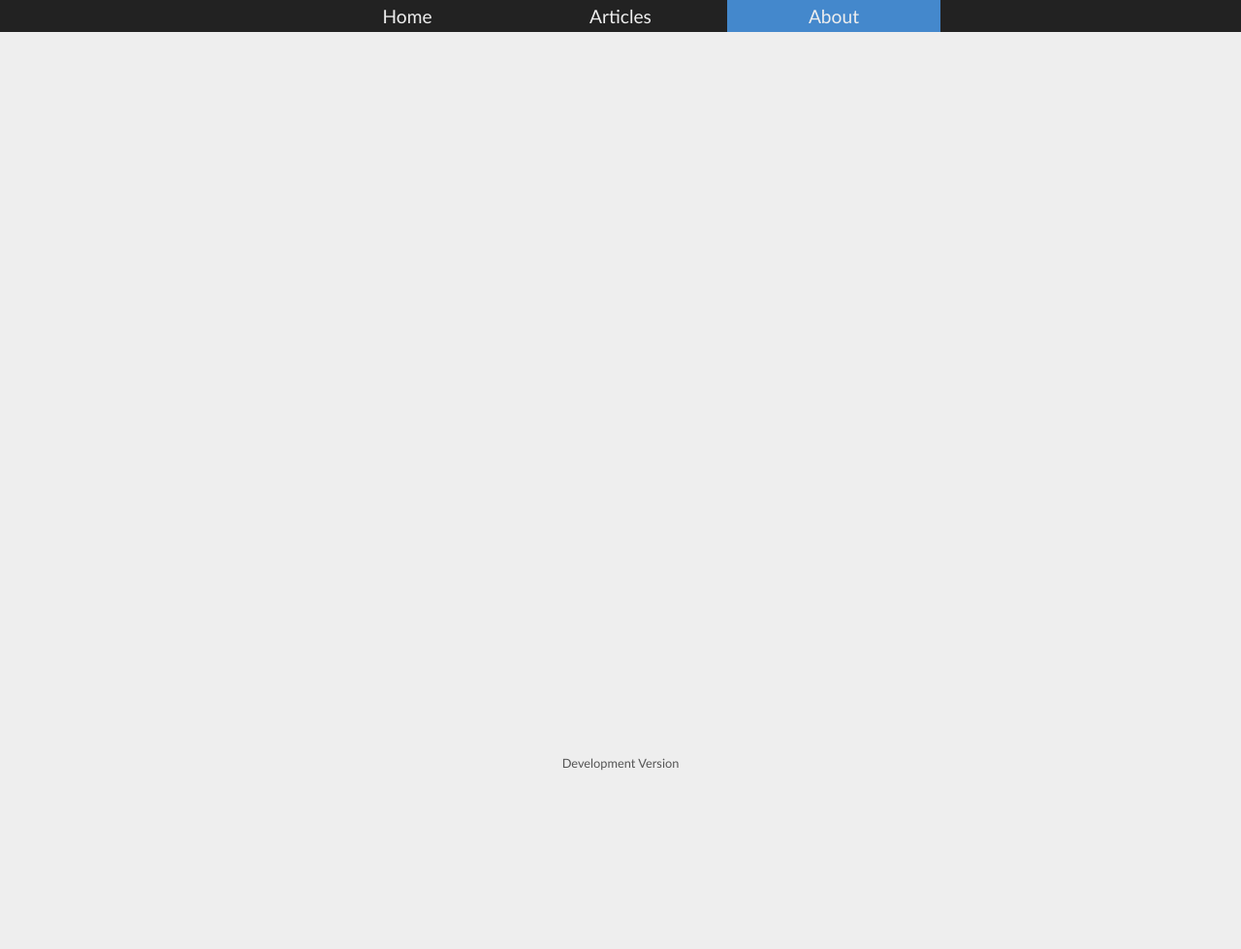
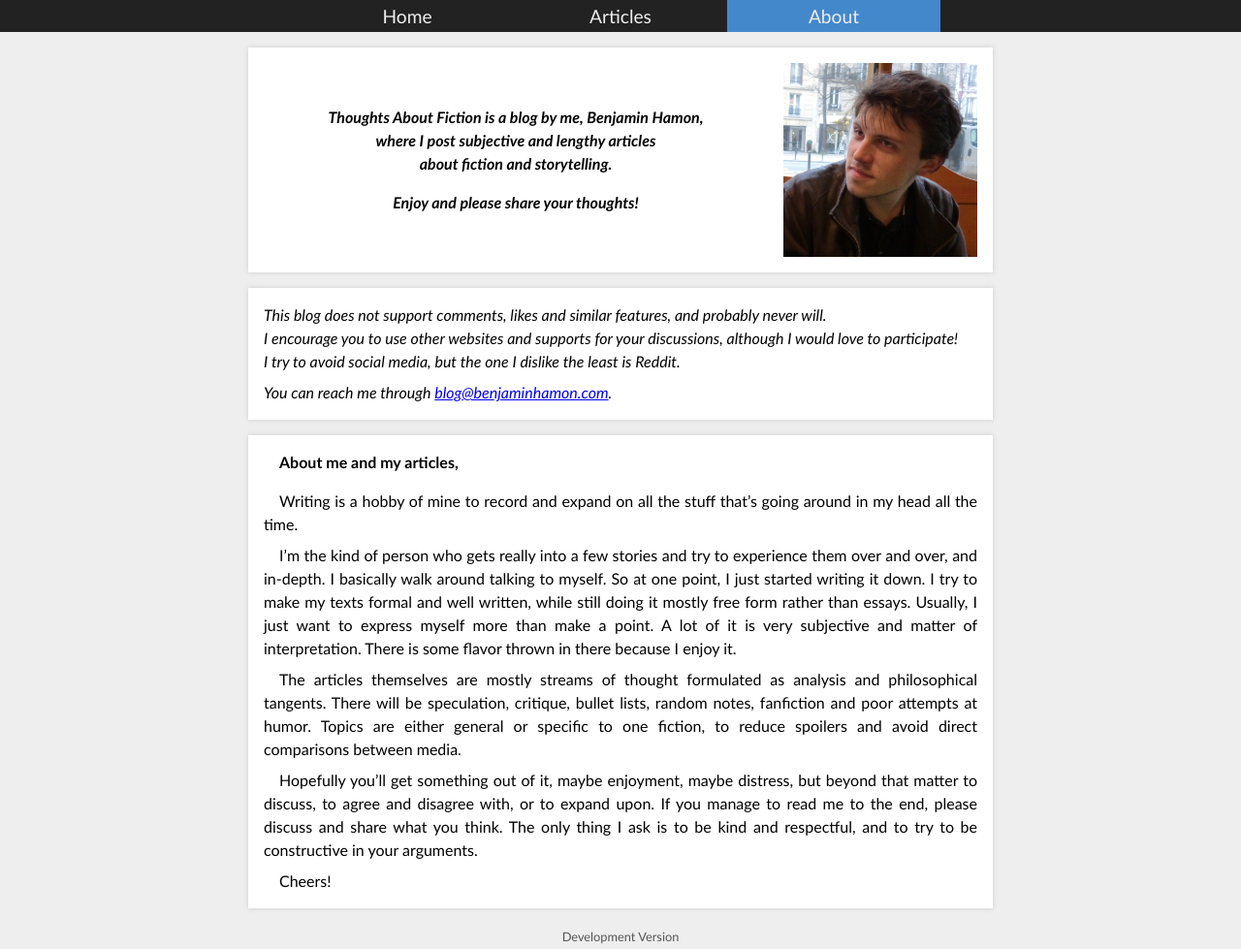
Before and after one commit to BenjaminHamon/MyBlog, a Flask app: page /about in a window 1280 px wide. Shown: the whole page at 97% size. Before the commit the page ends 800 px from the top, so only its background shows below. Run offline with Flask 2, Linux system fonts and the light colour scheme.

Commit message:
Add about

```diff
--- a/Sources/bhamon_blog/static/content.css
+++ b/Sources/bhamon_blog/static/content.css
@@ -16,6 +16,66 @@ main > section > article
 	padding: 1em;
 	gap: 1em;
 }
+
+
+/* About */
+
+.about-heading
+{
+	display: grid;
+	grid-template-columns: 1fr auto;
+	grid-template-areas:
+		"text picture";
+}
+
+.about-heading > .text { grid-area: text; }
+.about-heading > img { grid-area: picture; }
+
+.about-heading > .text
+{
+	display: flex;
+	flex-direction: column;
+	justify-content: center;
+	gap: 1em;
+	font-style: italic;
+	font-weight: bold;
+	text-align: center;
+}
+
+.about-heading > img
+{
+	max-height: 200px;
+	max-width: 200px;
+}
+
+.about-information > div > p
+{
+	font-style: italic;
+	line-height: 1.5em;
+	margin-bottom: 0.5em;
+	text-align: justify;
+}
+
+.about-information > div > p:last-child
+{
+	margin-bottom: 0;
+}
+
+.about-text > div > p
+{
+	line-height: 1.5em;
+	margin-bottom: 0.5em;
+	text-align: justify;
+	text-indent: 1em;
+}
+
+.about-text > div > p:last-child
+{
+	margin-bottom: 0;
+}
+
+
+/* Articles */
 
 .article-heading
 {
@@ -80,7 +140,12 @@ main > section > article
 .article-text > p
 {
 	line-height: 1.5em;
-	margin: 0.5em 0;
+	margin-bottom: 0.5em;
 	text-align: justify;
 	text-indent: 1em;
 }
+
+.article-text > p:last-child
+{
+	margin-bottom: 0;
+}
--- a/Sources/bhamon_blog/templates/about.html
+++ b/Sources/bhamon_blog/templates/about.html
@@ -1,4 +1,38 @@
 {% extends 'layout.html' %}
 
 {% block content %}
+
+<section class="section-for-about">
+
+	<article class="about-heading">
+		<img src="{{ url_for('static', filename = 'me.jpeg') }}"/>
+		<div class="text">
+			<p>Thoughts About Fiction is a blog by me, Benjamin Hamon,<br/>where I post subjective and lengthy articles<br/>about fiction and storytelling.</p>
+			<p>Enjoy and please share your thoughts!</p>
+		</div>
+	</article>
+
+	<article class="about-information">
+		<div>
+			<p>This blog does not support comments, likes and similar features, and probably never will.<br/>I encourage you to use other websites and supports for your discussions, although I would love to participate!<br/>I try to avoid social media, but the one I dislike the least is Reddit.</p>
+			<p>You can reach me through <a href="mailto:blog@benjaminhamon.com">blog@benjaminhamon.com</a>.</p>
+		</div>
+	</article>
+
+	<article class="about-text">
+		<div>
+			<p><strong>About me and my articles,</strong></p>
+		</div>
+		<div>
+			<p>Writing is a hobby of mine to record and expand on all the stuff that’s going around in my head all the time.</p>
+			<p>I’m the kind of person who gets really into a few stories and try to experience them over and over, and in-depth. I basically walk around talking to myself. So at one point, I just started writing it down. I try to make my texts formal and well written, while still doing it mostly free form rather than essays. Usually, I just want to express myself more than make a point. A lot of it is very subjective and matter of interpretation. There is some flavor thrown in there because I enjoy it.</p>
+			<p>The articles themselves are mostly streams of thought formulated as analysis and philosophical tangents. There will be speculation, critique, bullet lists, random notes, fanfiction and poor attempts at humor. Topics are either general or specific to one fiction, to reduce spoilers and avoid direct comparisons between media.</p>
+			<p></p>
+			<p>Hopefully you’ll get something out of it, maybe enjoyment, maybe distress, but beyond that matter to discuss, to agree and disagree with, or to expand upon. If you manage to read me to the end, please discuss and share what you think. The only thing I ask is to be kind and respectful, and to try to be constructive in your arguments.</p>
+			<p>Cheers!</p>
+		</div>
+	</article>
+
+</section>
+
 {% endblock %}
```
Also changed, not shown: Sources/bhamon_blog/static/me.jpeg (added).
